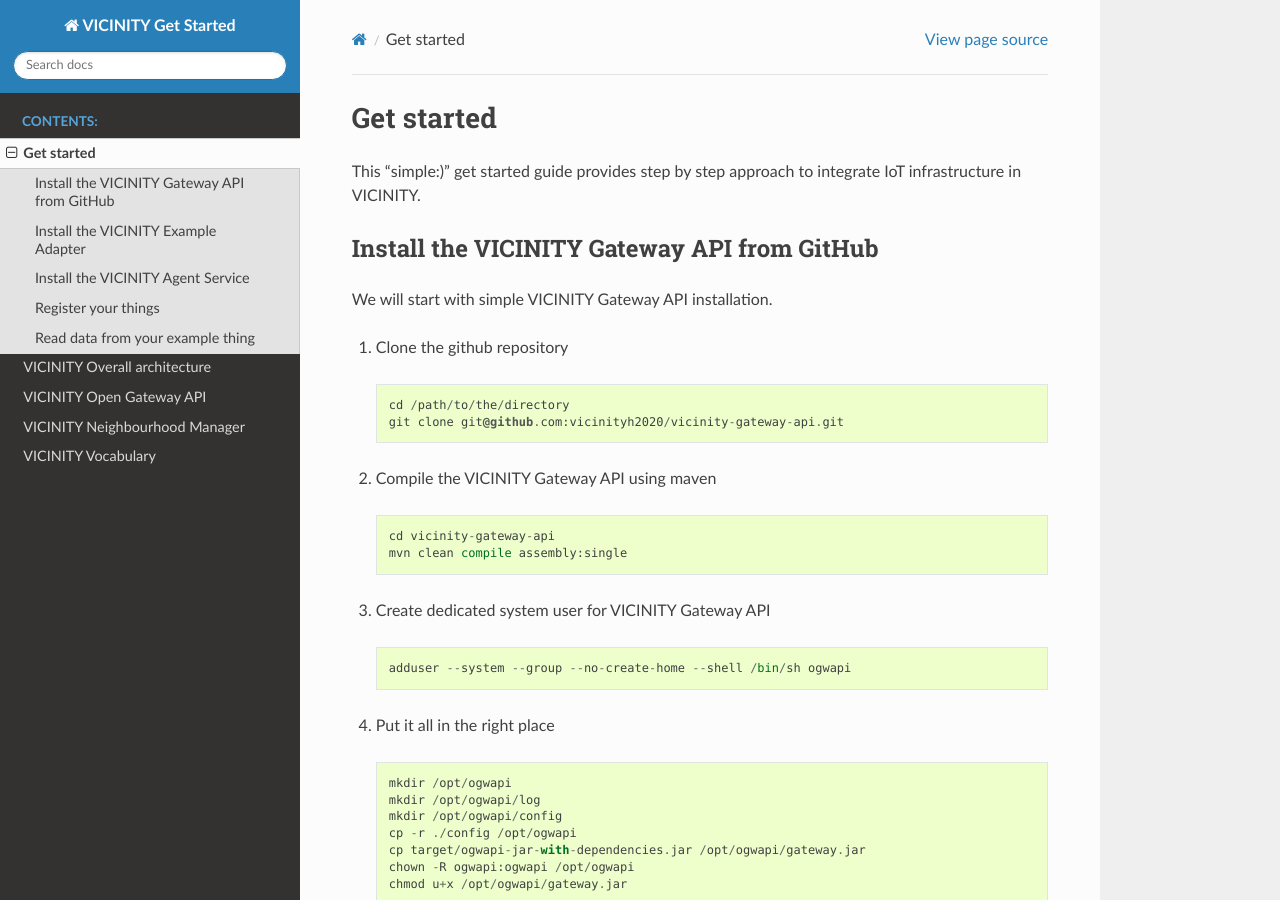
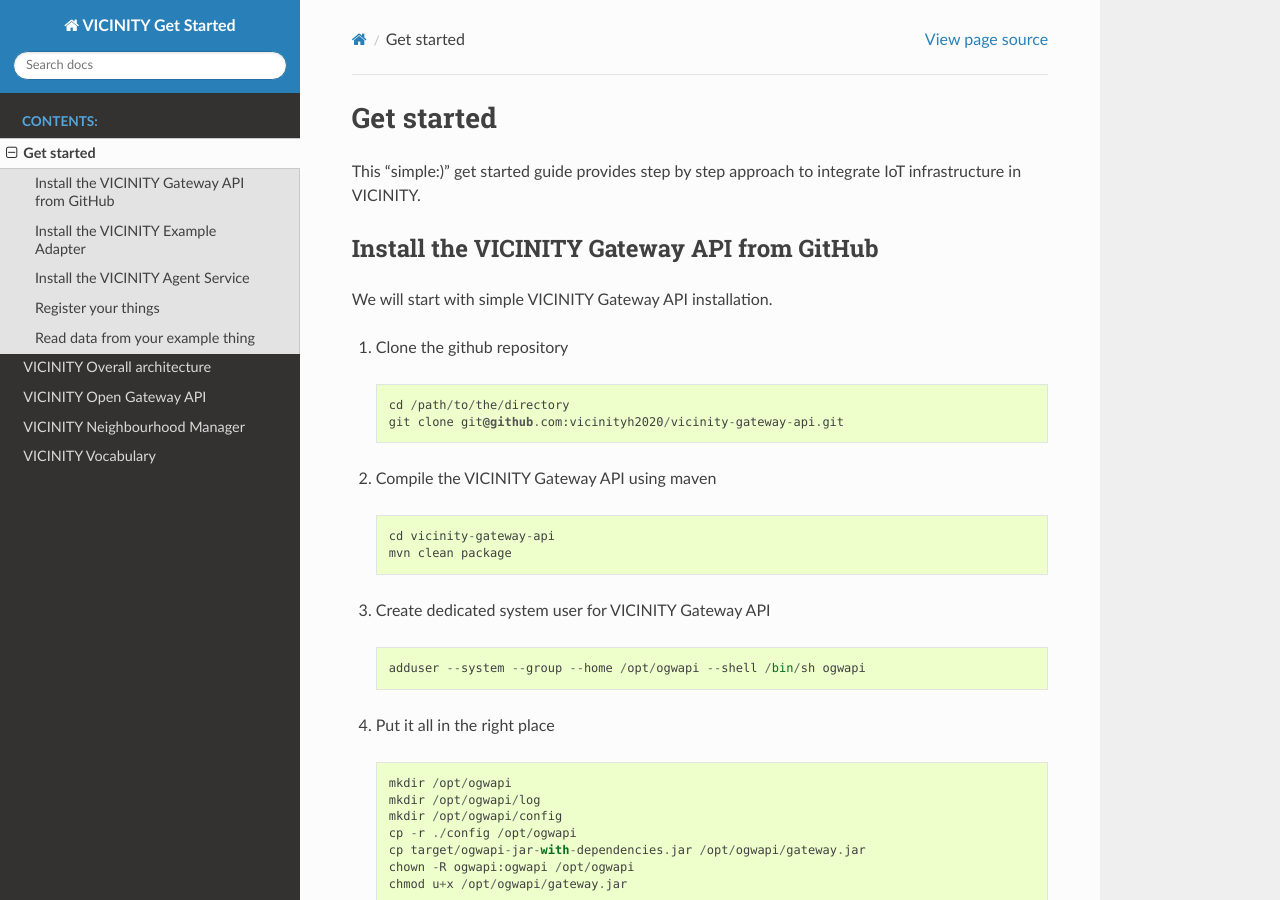
Before and after one commit to vicinityh2020/vicinity-get-started, a Sphinx documentation site: the page built from docs/getstarted.rst, in a window 1280 px wide and 900 px high. Built offline with Sphinx 7.4.7 and the Read the Docs theme 2.0.0, drawn with Linux system fonts in a browser that asks for light colours; formulas are drawn with MathJax 3.

Commit message:
Update of mvn and user
Maven build command was updated to mvn build package. User creation was updated with correct home directive.

```diff
--- a/docs/getstarted.rst
+++ b/docs/getstarted.rst
@@ -21,13 +21,13 @@
   ::
 
     cd vicinity-gateway-api
-    mvn clean compile assembly:single
+    mvn clean package
 
 3. Create dedicated system user for VICINITY Gateway API
 
   ::
 
-    adduser --system --group --no-create-home --shell /bin/sh ogwapi
+    adduser --system --group --home /opt/ogwapi --shell /bin/sh ogwapi
 
 
 4. Put it all in the right place
```
